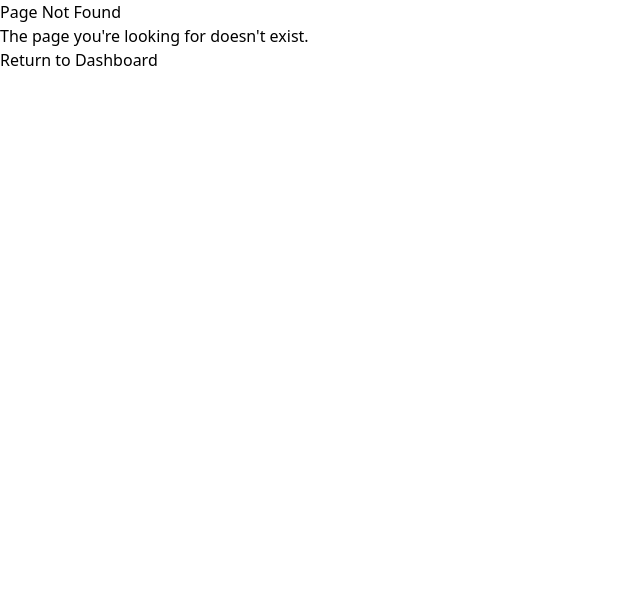
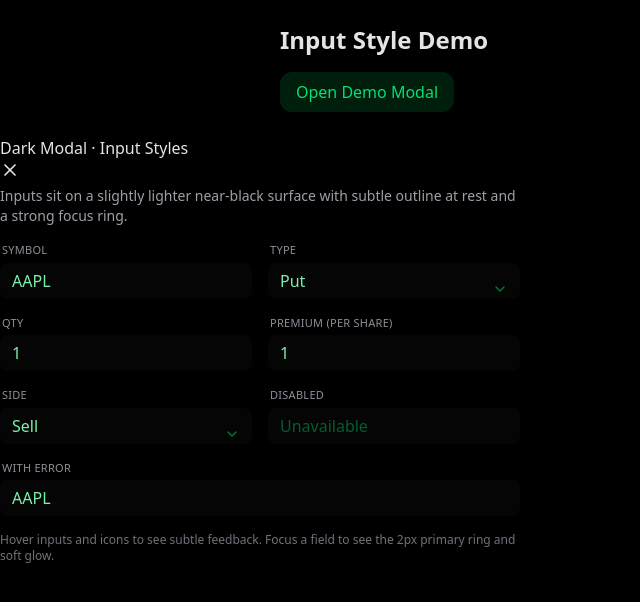
Before and after one commit to greatmindsinside/OptionsTradingTracker, a React (Vite) app: page /dev/input-demo in a window 1280 px wide. Before the commit this address had no page. Shown: the top 602 px of the page, without its empty margins (0-640 px from the left). Built offline with nearby package versions, Linux system fonts and the light colour scheme.

Commit message:
feat(ui): add dark modal input demo page and update design spec; route at /dev/input-demo

```diff
--- a/src/App.tsx
+++ b/src/App.tsx
@@ -4,6 +4,7 @@ import { ThemeProvider } from './contexts/ThemeContext';
 import WheelPage from '@/pages/wheel/WheelPage';
 import JournalPage from '@/pages/journal/JournalPage';
 import { NotFoundPage } from '@/pages/NotFoundPage';
+import InputDemoPage from '@/pages/dev/InputDemoPage';
 import './App.css';
 
 function App() {
@@ -16,6 +17,8 @@ function App() {
             <Route path="/wheel" element={<WheelPage />} />
 
             <Route path="/journal" element={<JournalPage />} />
+            {/* Dev-only demo route for reviewing input styles in a modal */}
+            <Route path="/dev/input-demo" element={<InputDemoPage />} />
             <Route path="*" element={<NotFoundPage />} />
           </Routes>
         </Router>
--- /dev/null
+++ b/src/pages/dev/InputDemoPage.tsx
@@ -0,0 +1,120 @@
+import React from 'react';
+import { Modal } from '@/components/ui/Modal';
+import { Input } from '@/components/ui/Input';
+import { Select } from '@/components/ui/Select';
+
+const InputDemoPage: React.FC = () => {
+  const [open, setOpen] = React.useState(true);
+  const [symbol, setSymbol] = React.useState('AAPL');
+  const [qty, setQty] = React.useState<number | ''>(1);
+  const [premium, setPremium] = React.useState<number | ''>(1);
+  const [side, setSide] = React.useState<'S' | 'B'>('S');
+  const [type, setType] = React.useState<'P' | 'C'>('P');
+  const [error, setError] = React.useState<string>('');
+
+  const validate = () => {
+    if (!symbol) return setError('Symbol is required');
+    if (!qty || Number(qty) <= 0) return setError('Quantity must be greater than 0');
+    setError('');
+  };
+
+  return (
+    <div className="min-h-screen bg-black text-zinc-200">
+      <div className="mx-auto max-w-3xl p-6">
+        <h1 className="mb-4 text-2xl font-bold">Input Style Demo</h1>
+        <button
+          className="rounded-xl border border-green-500 bg-green-500/15 px-4 py-2 text-green-400 transition-colors hover:bg-green-500/25"
+          onClick={() => setOpen(true)}
+        >
+          Open Demo Modal
+        </button>
+      </div>
+
+      <Modal
+        isOpen={open}
+        onClose={() => setOpen(false)}
+        title="Dark Modal · Input Styles"
+        size="xl"
+      >
+        <div className="space-y-4">
+          <p className="text-sm text-zinc-400">
+            Inputs sit on a slightly lighter near-black surface with subtle outline at rest and a
+            strong focus ring.
+          </p>
+
+          {/* Normal state */}
+          <div className="grid grid-cols-2 gap-4">
+            <Input
+              label="Symbol"
+              value={symbol}
+              onChange={e => setSymbol(e.target.value.toUpperCase())}
+              placeholder="e.g. AAPL"
+            />
+            <Select
+              label="Type"
+              value={type}
+              onChange={e => setType(e.target.value as 'P' | 'C')}
+              options={[
+                { value: 'P', label: 'Put' },
+                { value: 'C', label: 'Call' },
+              ]}
+            />
+          </div>
+
+          <div className="grid grid-cols-2 gap-4">
+            <Input
+              label="Qty"
+              type="number"
+              value={qty}
+              onChange={e => setQty(e.target.value === '' ? '' : Number(e.target.value))}
+              placeholder="1"
+            />
+            <Input
+              label="Premium (per share)"
+              type="number"
+              step=".01"
+              value={premium}
+              onChange={e => setPremium(e.target.value === '' ? '' : Number(e.target.value))}
+              placeholder="1.00"
+            />
+          </div>
+
+          <div className="grid grid-cols-2 gap-4">
+            <Select
+              label="Side"
+              value={side}
+              onChange={e => setSide(e.target.value as 'S' | 'B')}
+              options={[
+                { value: 'S', label: 'Sell' },
+                { value: 'B', label: 'Buy' },
+              ]}
+            />
+            <Input label="Disabled" disabled placeholder="Unavailable" />
+          </div>
+
+          {/* Error state demo */}
+          <div>
+            <Input
+              label="With Error"
+              value={symbol}
+              onChange={e => setSymbol(e.target.value)}
+              className={
+                error ? 'border-red-500/50 focus:border-red-400/70 focus:ring-red-500/50' : ''
+              }
+              onBlur={validate}
+              placeholder="Try leaving empty and blur"
+            />
+            {error && <div className="mt-1 text-xs text-red-400">{error}</div>}
+          </div>
+
+          <div className="text-xs text-zinc-500">
+            Hover inputs and icons to see subtle feedback. Focus a field to see the 2px primary ring
+            and soft glow.
+          </div>
+        </div>
+      </Modal>
+    </div>
+  );
+};
+
+export default InputDemoPage;
```
Also changed, not shown: 1 other file (tests, documents, lock files or other folders).
